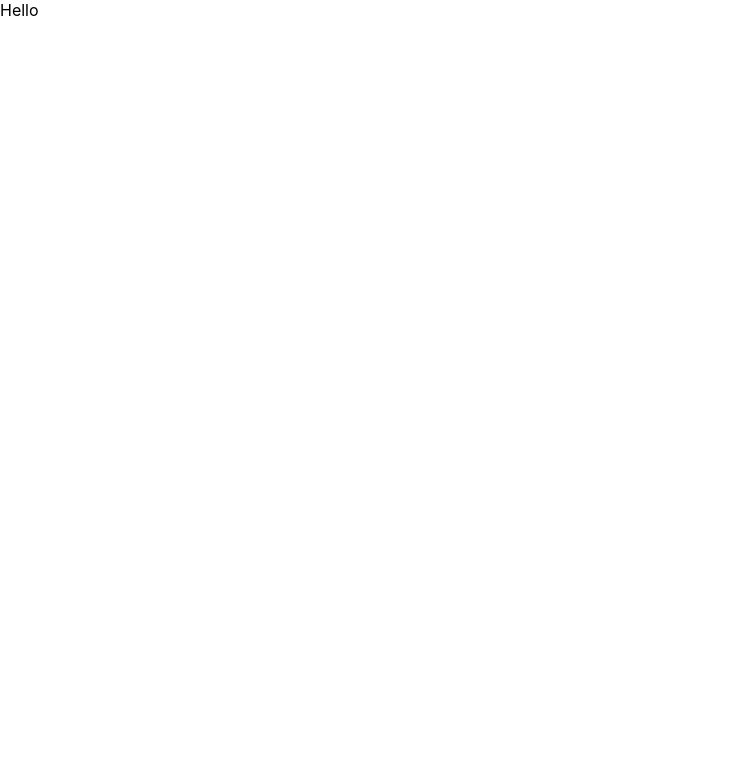
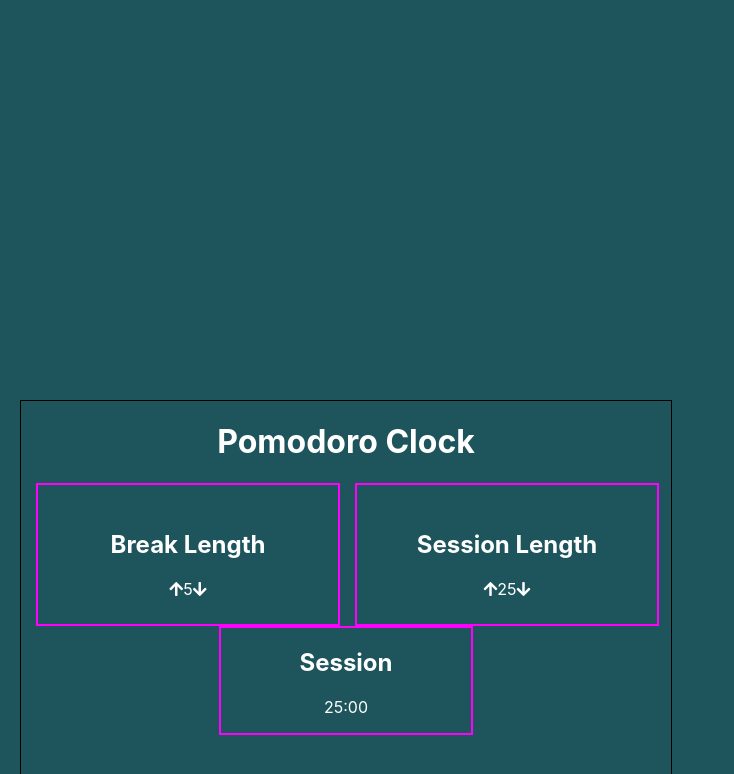
Before and after one commit to onattech/pomodoro, a React (Create React App) app: page / in a window 1280 px wide. Shown: the top 774 px of the page, without its empty margins (0-734 px from the left). Built offline with nearby package versions, Linux system fonts and the light colour scheme.

Commit message:
%80 done with the basic layout

```diff
--- a/package.json
+++ b/package.json
@@ -6,6 +6,8 @@
     "@testing-library/jest-dom": "^4.2.4",
     "@testing-library/react": "^9.4.0",
     "@testing-library/user-event": "^7.2.1",
+    "font-awesome": "^4.7.0",
+    "fontawesome": "^5.6.3",
     "gh-pages": "^2.1.1",
     "react": "^16.12.0",
     "react-dom": "^16.12.0",
--- a/public/index.html
+++ b/public/index.html
@@ -8,19 +8,7 @@
       name="description"
       content="Web site created using create-react-app"
     />
-    <!--
-      manifest.json provides metadata used when your web app is installed on a
-      user's mobile device or desktop. See https://developers.google.com/web/fundamentals/web-app-manifest/
-    -->
-    <!--
-      Notice the use of %PUBLIC_URL% in the tags above.
-      It will be replaced with the URL of the `public` folder during the build.
-      Only files inside the `public` folder can be referenced from the HTML.
-
-      Unlike "/favicon.ico" or "favicon.ico", "%PUBLIC_URL%/favicon.ico" will
-      work correctly both with client-side routing and a non-root public URL.
-      Learn how to configure a non-root public URL by running `npm run build`.
-    -->
+    <link rel="stylesheet" href="https://use.fontawesome.com/releases/v5.3.1/css/all.css" integrity="sha384-mzrmE5qonljUremFsqc01SB46JvROS7bZs3IO2EmfFsd15uHvIt+Y8vEf7N7fWAU" crossorigin="anonymous">
     <title>React App</title>
   </head>
   <body>
@@ -33,8 +21,9 @@
       You can add webfonts, meta tags, or analytics to this file.
       The build step will place the bundled scripts into the <body> tag.
 
-      To begin the development, run `npm start` or `yarn start`.
-      To create a production bundle, use `npm run build` or `yarn build`.
-    -->
+        To begin the development, run `npm start` or `yarn start`.
+        To create a production bundle, use `npm run build` or `yarn build`.
+      -->
+      <script src="https://cdn.freecodecamp.org/testable-projects-fcc/v1/bundle.js"></script>
   </body>
 </html>
--- a/src/App.css
+++ b/src/App.css
@@ -0,0 +1,45 @@
+body{
+  background: #1E555C;
+  color: white;
+}
+
+#wrapper {
+  width:650px;
+  height:500px;
+  /* margin: auto; */
+  margin-left: 20px;
+  margin-top:400px;
+  /* display:flex; */
+  border: 1px solid black;
+}
+
+#title {
+  text-align: center;
+}
+
+#break-label{
+  display: inline-block;
+  width: 250px;
+  /* background: red; */
+  padding: 25px;
+  text-align: center;
+  border: 2px solid magenta;
+  margin: 0 15px;
+}
+
+#session-label {
+  display: inline-block;
+  width: 250px;
+  /* background: yellowgreen; */
+  padding: 25px;
+  text-align: center;
+  border: 2px solid magenta;
+
+}
+
+#timer-label {
+  margin:auto;
+  width:250px;
+  text-align: center;
+  border: 2px solid magenta;
+}
--- a/src/App.js
+++ b/src/App.js
@@ -1,12 +1,34 @@
-import React from 'react';
-import './App.css';
+import React from 'react'
+import './App.css'
 
-function App() {
-  return (
-    <div>
-      Hello
-    </div>
-  );
+class App extends React.Component {
+  state = {
+    break: 5,
+    session: 25
+  }
+  render() {
+    return (
+      <div id='wrapper'>
+        <h1 id='title'>Pomodoro Clock</h1>
+        <div id='break-label'>
+          <h2>Break Length</h2>
+          <i id='break-increment' className='fas fa-arrow-up'></i>
+          <span id='break-length'>{this.state.break}</span>
+          <i id='break-decrement' className='fas fa-arrow-down'></i>
+        </div>
+        <div id='session-label'>
+          <h2>Session Length</h2>
+          <i id='session-increment' className='fas fa-arrow-up'></i>
+          <span id='session-length'>{this.state.session}</span>
+          <i id='session-decrement' className='fas fa-arrow-down'></i>
+        </div>
+        <div id="timer-label">
+          <h2>Session</h2>
+          <p id="time-left">25:00</p>
+        </div>
+      </div>
+    )
+  }
 }
 
-export default App;
+export default App
--- a/src/index.js
+++ b/src/index.js
@@ -3,4 +3,5 @@ import ReactDOM from 'react-dom';
 import './index.css';
 import App from './App';
 
+
 ReactDOM.render(<App />, document.getElementById('root'));
```
Also changed, not shown: 1 other file (tests, documents, lock files or other folders).
